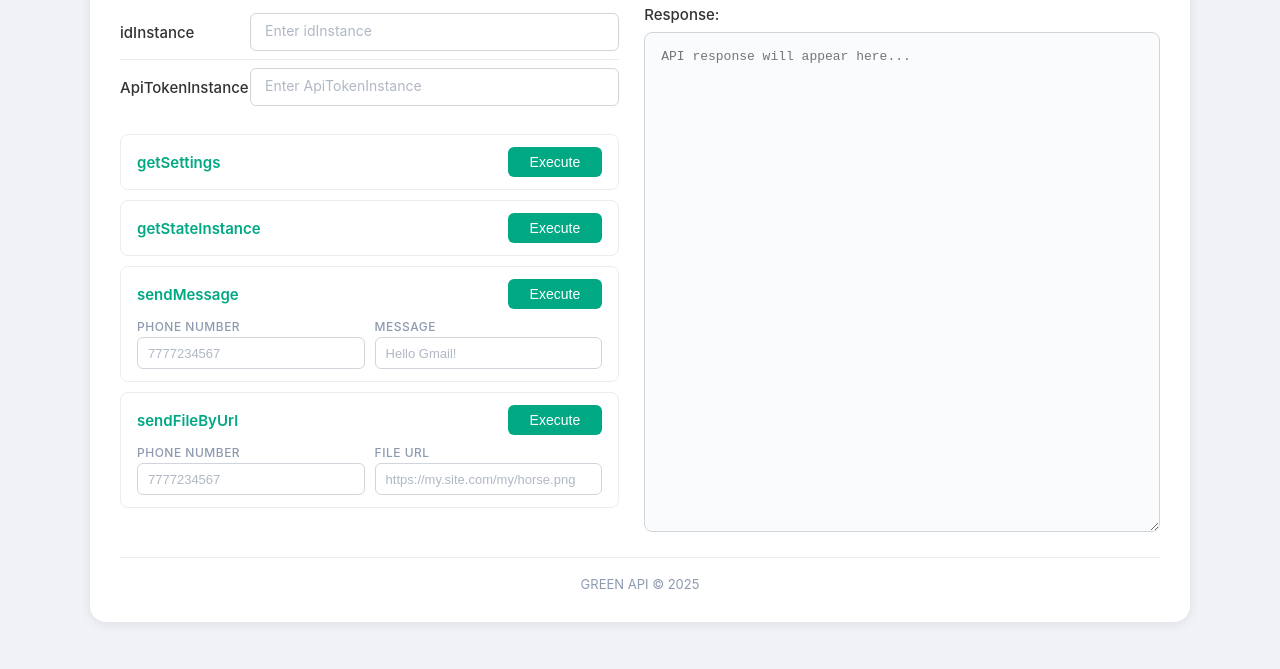
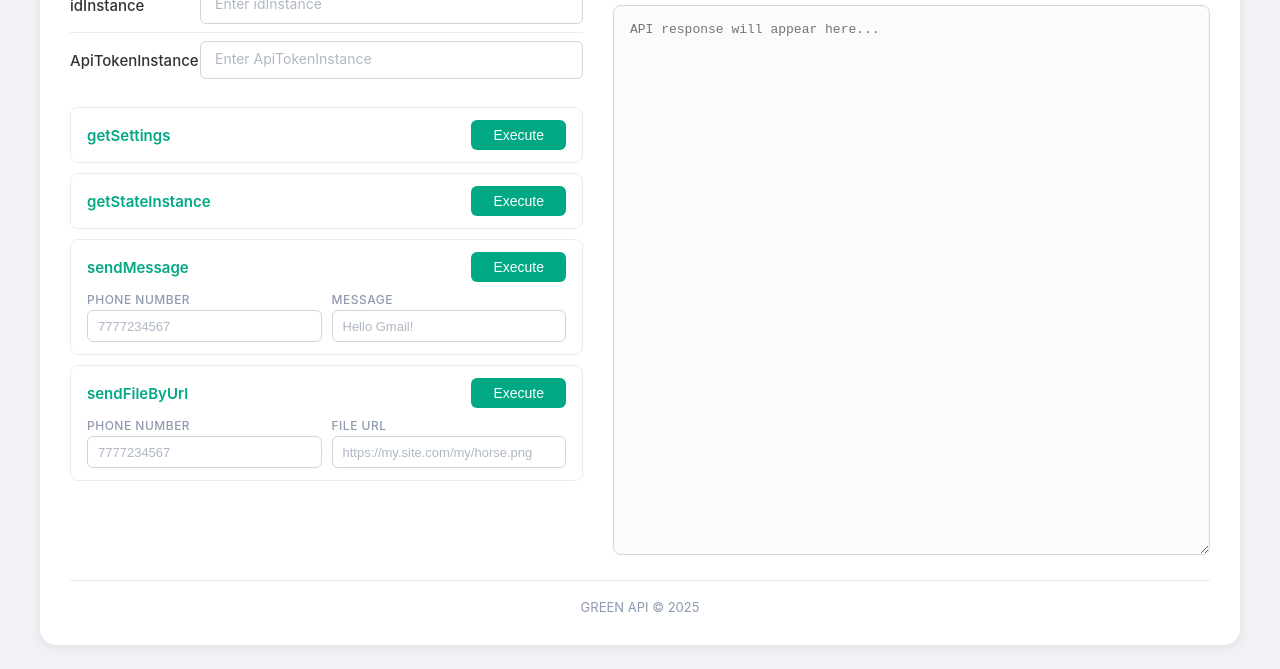
Before and after one commit to saksare/greenapi-test, a plain HTML site: page index.html in a window 1280 px wide. Shown: the part 131-800 px from the top of the page. Drawn offline with Linux system fonts and the light colour scheme.

Commit message:
Update style.css

```diff
--- a/css/style.css
+++ b/css/style.css
@@ -10,7 +10,7 @@ body {
     min-height: 100vh;
     display: flex;
     justify-content: center;
-    align-items: center;
+    align-items: flex-start;
     padding: 20px;
 }
 
@@ -18,7 +18,7 @@ body {
     background: white;
     border-radius: 16px;
     padding: 30px;
-    max-width: 1100px;
+    max-width: 1200px;
     width: 100%;
     box-shadow: 0 2px 12px rgba(0, 0, 0, 0.08);
 }
@@ -41,17 +41,20 @@ body {
 
 .main-layout {
     display: flex;
-    gap: 25px;
+    gap: 30px;
+    align-items: stretch;
 }
 
 .left-panel {
-    flex: 0 0 48%;
-    max-width: 48%;
+    flex: 0 0 45%;
+    min-width: 0;
 }
 
 .right-panel {
     flex: 1;
     min-width: 0;
+    display: flex;
+    flex-direction: column;
 }
 
 .credentials {
@@ -99,9 +102,9 @@ body {
 }
 
 .response-section {
-    height: 100%;
     display: flex;
     flex-direction: column;
+    height: 100%;
 }
 
 .response-label {
@@ -115,7 +118,7 @@ body {
 .response-output {
     width: 100%;
     flex: 1;
-    min-height: 500px;
+    min-height: 550px;
     padding: 14px 16px;
     border: 1px solid #d1d5db;
     border-radius: 8px;
@@ -231,7 +234,7 @@ body {
     font-size: 13px;
 }
 
-@media (max-width: 800px) {
+@media (max-width: 850px) {
     .main-layout {
         flex-direction: column;
     }
```
